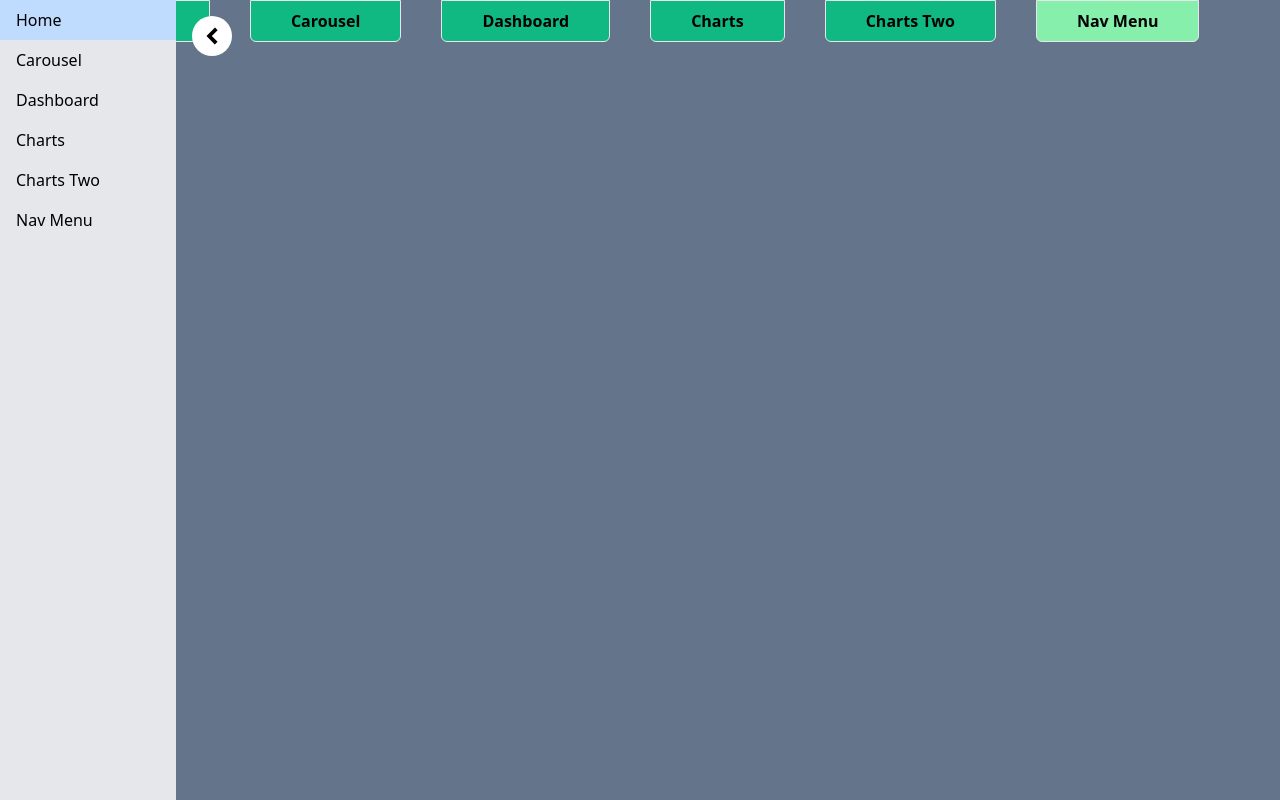
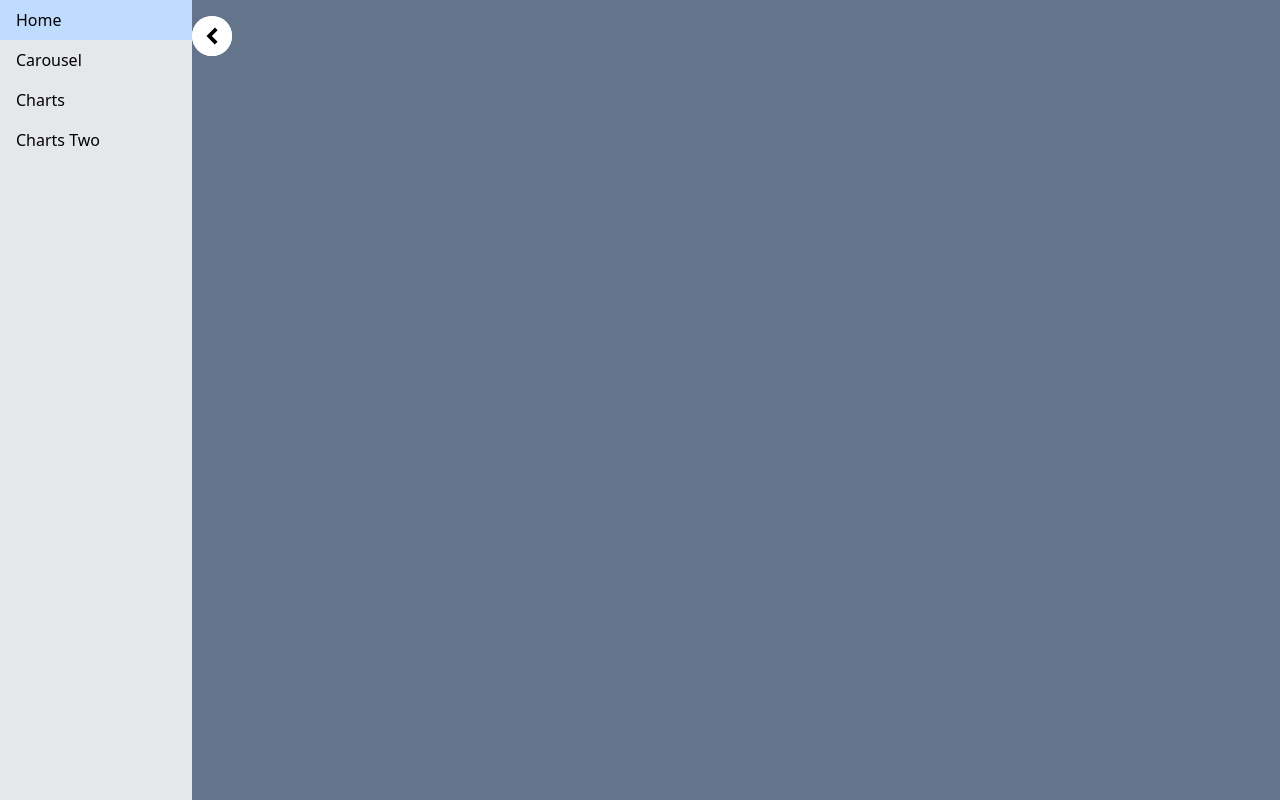
Before and after one commit to SNelson723/dcr_sandbox, a React (Vite) app: page /navmenu in a window 1280 px wide. Built offline with nearby package versions, Linux system fonts and the light colour scheme; no server answers.

Commit message:
Replaces the old nav with the new expand/collapse nav

```diff
--- a/src/components/NavBar.tsx
+++ /dev/null
@@ -1,40 +0,0 @@
-import { NavLink } from "react-router-dom";
-
-const baseClass =
-  "border text-center py-2 mx-4 md:mx-5 px-6 md:px-10 rounded-b-md animate-all duration-500 bg-emerald-500 hover:bg-green-300 hover:text-black font-semibold";
-const activeClass = "bg-green-300 text-black";
-
-interface NavLinkProps {
-  to: string;
-  label: string;
-}
-
-const navLinks: NavLinkProps[] = [
-  { to: "/", label: "Home" },
-  { to: "carousel", label: "Carousel" },
-  { to: "dashboard", label: "Dashboard" },
-  { to: "charts", label: "Charts" },
-  { to: "chartstwo", label: "Charts Two" },
-  { to: "navmenu", label: "Nav Menu" },
-];
-
-// The isActive prop is used to determine if the link is currently active
-// it's a built in React Router feature for the NavLink component
-// This can help style based on whether the to property is the same as the current URL
-const NavBar = () => (
-  <div className=" flex justify-center">
-    {navLinks.map((link: NavLinkProps) => (
-      <NavLink
-        key={link.to}
-        to={link.to}
-        className={({ isActive }) =>
-          `${baseClass} ${isActive ? activeClass : ""}`
-        }
-      >
-        {link.label}
-      </NavLink>
-    ))}
-  </div>
-);
-
-export default NavBar;
--- a/src/data/navMenuData.ts
+++ b/src/data/navMenuData.ts
@@ -1,13 +1,30 @@
 
 export type NavMenuItem = {
+  label: string;
+};
+
+export const baseClass =
+  "border text-center py-2 mx-4 md:mx-5 px-6 md:px-10 rounded animate-all duration-500 bg-emerald-500 hover:bg-green-300 hover:text-black font-semibold";
+export const activeClass = "bg-green-300 text-black";
+
+export interface NavLinkProps {
+  to: string;
   label: string;
 }
 
 export const navMenuData: NavMenuItem[] = [
   { label: "Home" },
   { label: "Carousel" },
-  { label: "Dashboard" },
+  // { label: "Dashboard" },
   { label: "Charts" },
   { label: "Charts Two" },
   { label: "Nav Menu" },
 ];
+
+export const navLinks: NavLinkProps[] = [
+  { to: "/", label: "Home" },
+  { to: "carousel", label: "Carousel" },
+  // { to: "dashboard", label: "Dashboard" },
+  { to: "charts", label: "Charts" },
+  { to: "chartstwo", label: "Charts Two" },
+];
--- a/src/main.tsx
+++ b/src/main.tsx
@@ -1,18 +1,16 @@
 import { StrictMode } from "react";
 import { createRoot } from "react-dom/client";
 import "./css/index.css";
-import App from "./pages/App.tsx";
 import { Provider } from "react-redux";
 import { store } from "./store";
 import { BrowserRouter, Routes, Route } from "react-router-dom";
+
+import App from "./pages/App.tsx";
 import Home from "./pages/Home.tsx";
-
 import StudyGuide from "./pages/study/StudyGuide.tsx";
-import Dashboard from "./pages/Dashboard.tsx";
 import ChartPage from "./pages/ChartPage.tsx";
 import ChartPageTwo from "./pages/ChartPageTwo.tsx";
 import NavMenu from "./pages/NavMenu.tsx";
-// import Hourly from "./pages/Hourly.tsx";
 
 createRoot(document.getElementById("root")!).render(
   <StrictMode>
@@ -22,11 +20,10 @@ createRoot(document.getElementById("root")!).render(
           <Route path="/" element={<App />}>
             <Route index element={<Home />} />
             <Route path="carousel" element={<StudyGuide />} />
-            <Route path="dashboard" element={<Dashboard />} />
+            {/* <Route path="dashboard" element={<Dashboard />} /> */}
             <Route path="charts" element={<ChartPage />} />
             <Route path="chartstwo" element={<ChartPageTwo />} />
             <Route path="navmenu" element={<NavMenu />} />
-            {/* Add more routes as needed */}
           </Route>
         </Routes>
       </BrowserRouter>
--- a/src/pages/App.tsx
+++ b/src/pages/App.tsx
@@ -1,29 +1,21 @@
 import { Outlet } from "react-router";
-import NavBar from "../components/NavBar";
 import { useEffect } from "react";
-// import { getDashboard } from "../api/dashboard";
 import { useAppSelector } from "../hooks";
 import { useAppDispatch } from "../hooks";
 import { getSubSales, getDateSales } from "../api/charts";
 import { setSubSales, setDateSales } from "../features/chartSlice";
 import { JsonError } from "../types";
-// import { setEmbedUrl } from "../features/appSlice";
-// import { setDateSales, setSubSales } from "../features/chartSlice";
+import NavMenu from "./NavMenu";
 
 const App = () => {
   const { awsUrl, arn, dashId, devUrl } = useAppSelector((state) => state.app);
   const dispatch = useAppDispatch();
 
   useEffect(() => {
-    // getDashboard(awsUrl, arn).then((resp) => {
-    //   const j = resp.data;
-    //   dispatch(setEmbedUrl(j.embed_url));
-    // });
     getSubSales(devUrl)
       .then((resp) => {
         const j = resp.data;
         if (j.error == 0) {
-          console.log(j.sales)
           dispatch(setSubSales(j.sales));
         }
       })
@@ -52,7 +44,7 @@ const App = () => {
   return (
     <div className="w-screen h-screen bg-slate-500">
       <div className="w-full flex flex-col items-center">
-        <NavBar />
+        <NavMenu />
         <div className="flex-1 justify-center align-center place-items-center h-full">
           <Outlet />
         </div>
--- a/src/pages/NavMenu.tsx
+++ b/src/pages/NavMenu.tsx
@@ -1,11 +1,13 @@
 import { useState, useRef } from "react";
-import { navMenuData } from "../data/navMenuData";
 import ChevronRight from "../components/ChevronRight";
+import { navLinks } from "../data/navMenuData";
+import { NavLink } from "react-router";
+import { NavLinkProps, baseClass, activeClass } from "../data/navMenuData";
 
 const NavMenu = () => {
   const [isOpen, setIsOpen] = useState(true);
 
-  const ref = useRef<HTMLUListElement>(null);
+  const ref = useRef<HTMLDivElement>(null);
   const iconRef = useRef<HTMLDivElement>(null);
 
   const handleRef = () => {
@@ -27,35 +29,43 @@ const NavMenu = () => {
 
   return (
     <>
-      <ul
+      <div
         ref={ref}
         data-open="true"
         className="
-          z-50 absolute left-0 top-0 h-screen bg-gray-200 font-medium overflow-hidden transition-all duration-300
-          data-[open=true]:w-44 data-[open=true]:opacity-100 data-[open=false]:w-0 data-[open=false]:opacity-0
+          z-50 flex flex-col absolute left-0 top-0 h-screen bg-gray-200 font-medium overflow-hidden transition-all duration-300
+          data-[open=true]:w-48 data-[open=true]:opacity-100 data-[open=false]:w-0 data-[open=false]:opacity-0
         "
       >
-        {navMenuData.map((item) => (
-          <li
-            key={item.label}
-            data-open={isOpen}
-            className={`
+        {navLinks.map((link: NavLinkProps) => (
+          <NavLink
+            key={link.to}
+            to={link.to}
+            className={({ isActive }) =>
+              `
               transition-all duration-300 text-nowrap
               py-2 px-4 cursor-pointer hover:bg-blue-200
-              ${isOpen ? "w-full opacity-100" : "w-0 opacity-0"}
-            `}
+              ${isOpen ? "w-full opacity-100" : "w-0 opacity-0"} ${
+                isActive ? activeClass : ""
+              }`
+            }
           >
-            {item.label}
-          </li>
+            {link.label}
+          </NavLink>
         ))}
-      </ul>
+      </div>
       <div
         ref={iconRef}
         data-open="true"
-        className="z-50  absolute data-[open=true]:left-48 data-[open=false]:left-4 top-4 rounded-full p-2 bg-white cursor-pointer transition-all duration-300"
+        className="z-50 absolute data-[open=true]:left-48 data-[open=false]:left-4 top-4 rounded-full p-2 bg-white cursor-pointer transition-all duration-300"
         onClick={handleRef}
       >
-        <ChevronRight className={`${isOpen ? 'opacity-100' : 'opacity-40'} transition-all duration-300`} style={{ transform: isOpen ? "rotate(180deg)" : "rotate(0deg)" }} />
+        <ChevronRight
+          className={`${
+            isOpen ? "opacity-100" : "opacity-40"
+          } transition-all duration-300`}
+          style={{ transform: isOpen ? "rotate(180deg)" : "rotate(0deg)" }}
+        />
       </div>
     </>
   );
```
